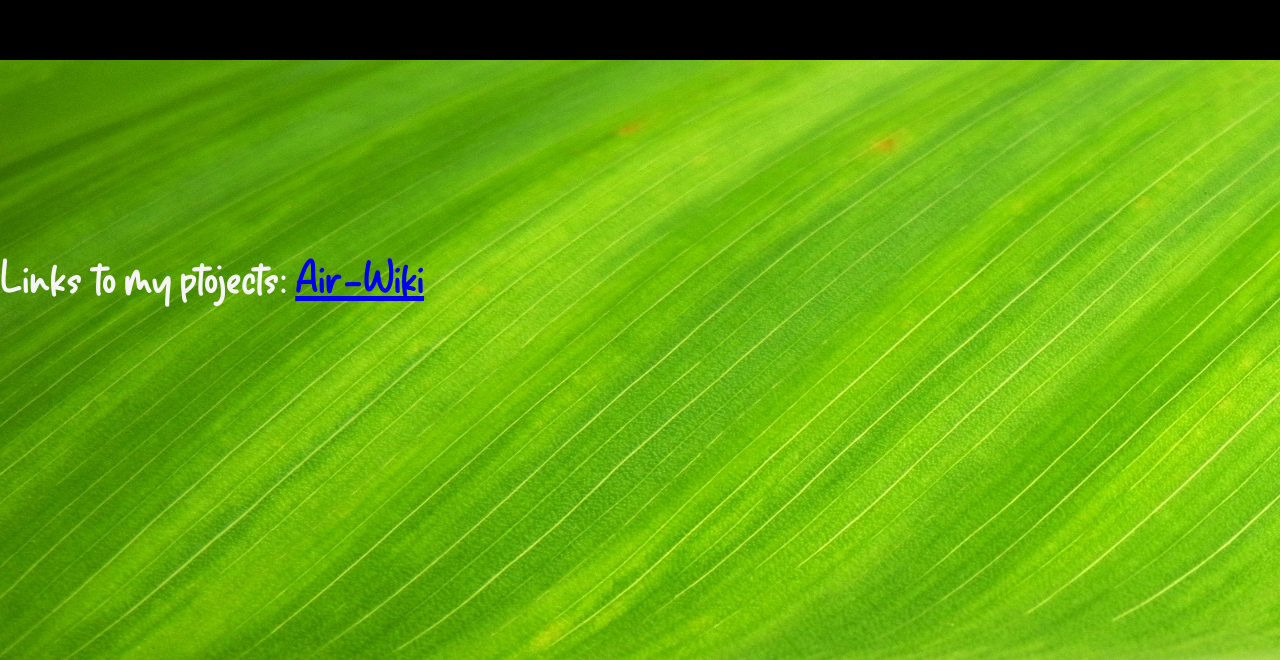
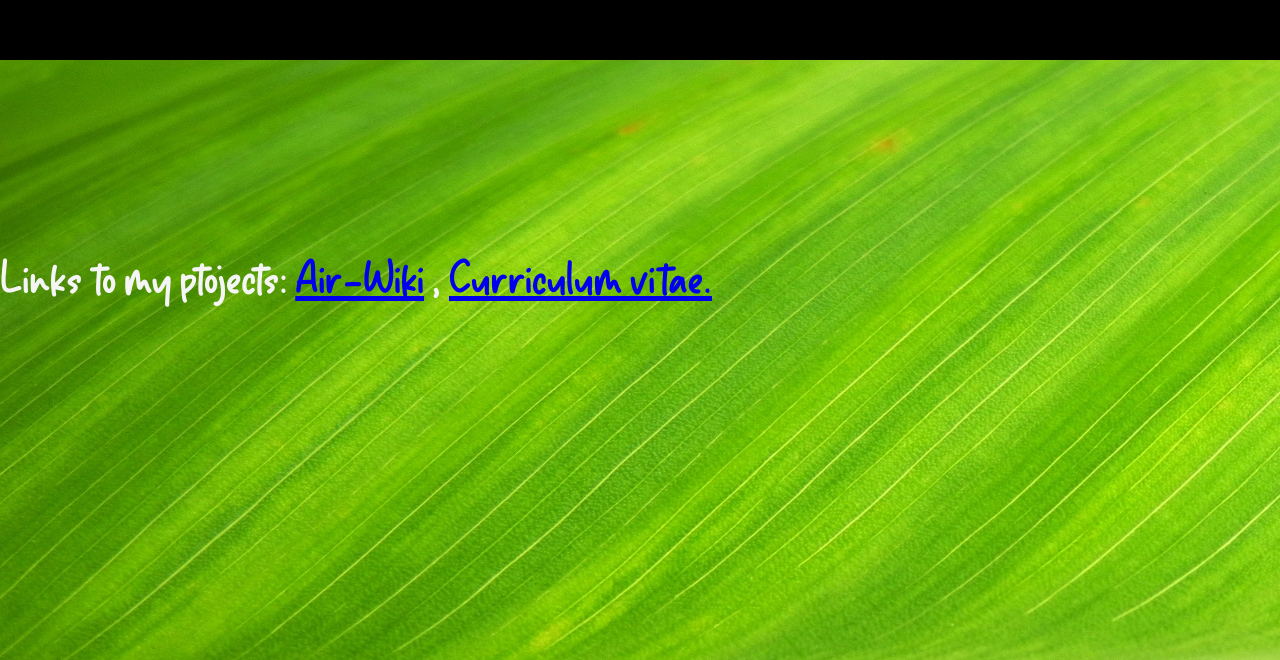
Before and after one commit to urielbang/firsNewProject, a plain HTML site: page index.html in a window 1280 px wide. Shown: the part 2548-3208 px from the top of the page. Drawn offline with Linux system fonts and the light colour scheme; files whose address does not match are found by name; a web font is replaced by a local one.

Commit message:
change html

```diff
--- a/index.html
+++ b/index.html
@@ -94,6 +94,10 @@
       <p>
         Links to my ptojects:
         <a href="https://urielbang.github.io/19.7/">Air-Wiki</a>
+        ,
+        <a href="https://urielbang.github.io/firsNewProject/"
+          >Curriculum vitae.
+        </a>
       </p>
     </div>
   </body>
```
